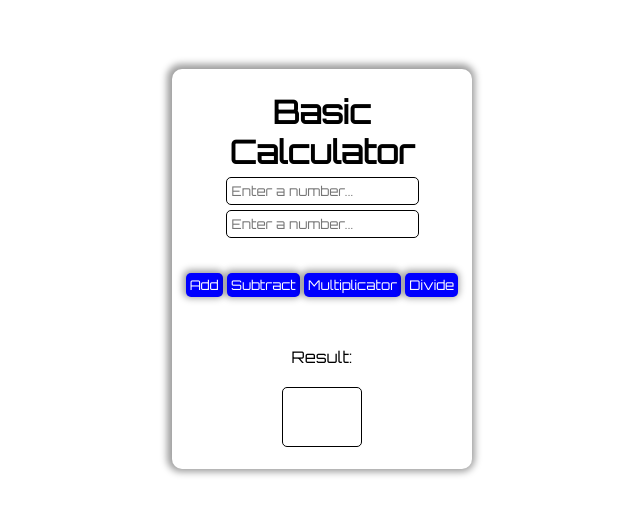
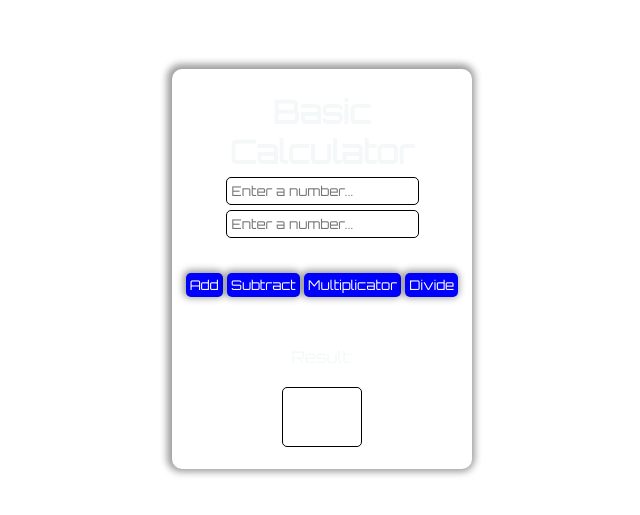
Before and after one commit to wgPassos/Basic-Calculator, a plain HTML site: page index.html in a window 1280 px wide. Shown: the part 131-646 px from the top of the page, without its empty margins (318-958 px from the left). Drawn offline with Linux system fonts and the light colour scheme.

Commit message:
Atualizando cor de fonte

```diff
--- a/assets/css/sttyle.css
+++ b/assets/css/sttyle.css
@@ -2,6 +2,7 @@
 
 * {
     font-family: 'Orbitron', sans-serif;
+    color: rgb(244, 248, 248);
     padding: 0;
     margin: 0;
     outline: none;
```
